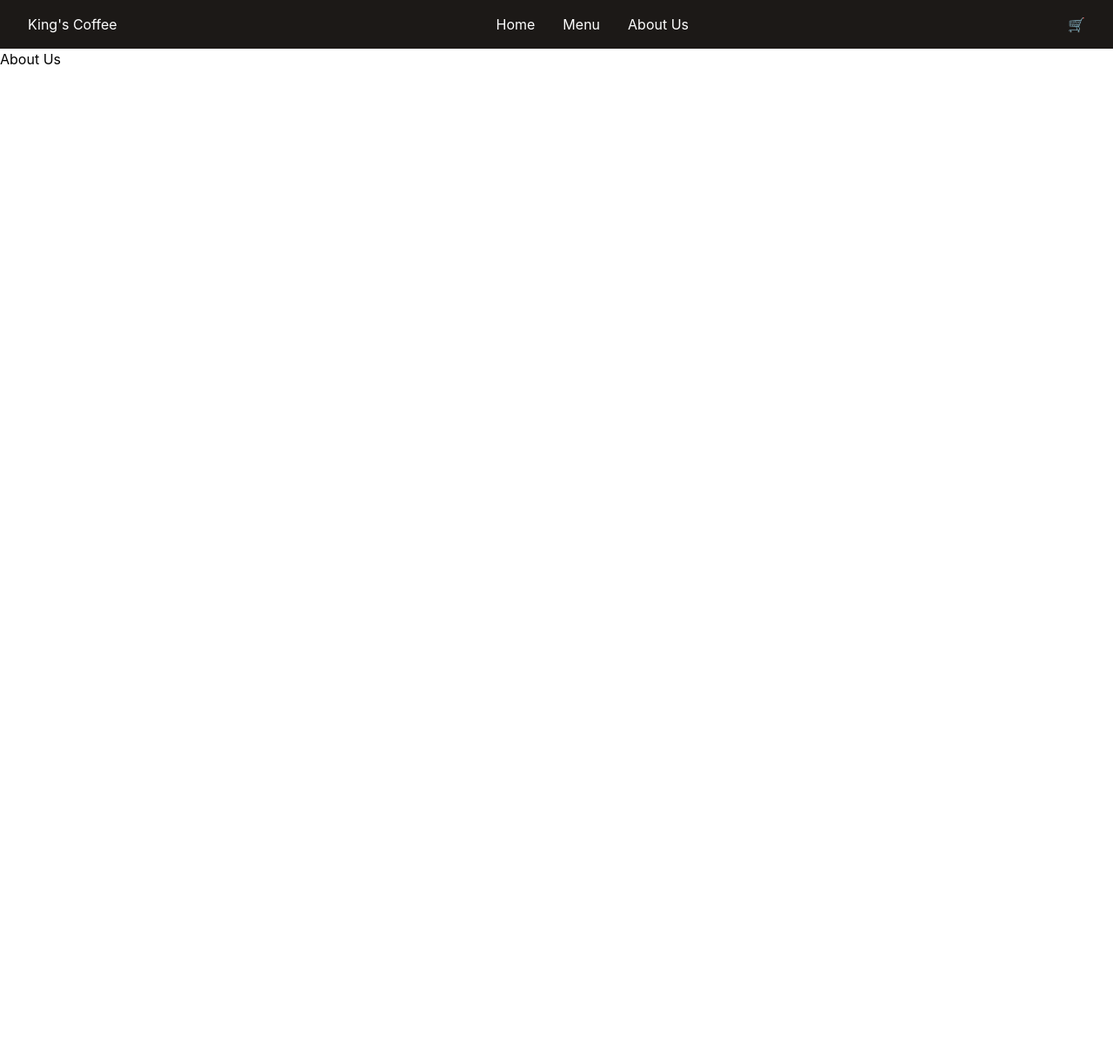
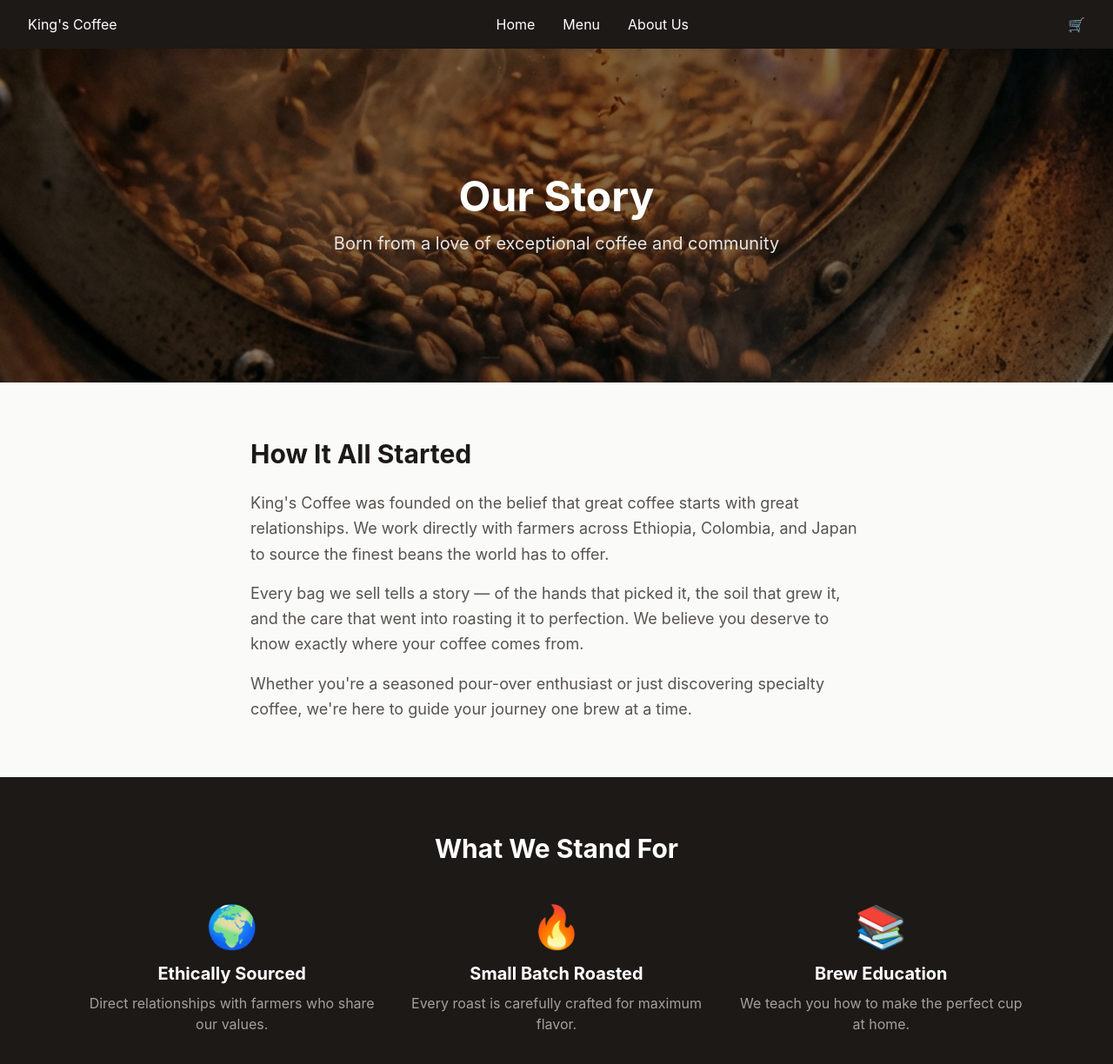
Before and after one commit to ChantellN/kings-coffee-react, a React (Vite) app: page /about in a window 1280 px wide. Shown: the top 1224 px of the page at 87% size. Before the commit the page ends 800 px from the top, so only its background shows below. Built offline with nearby package versions, Linux system fonts and the light colour scheme.

Commit message:
feat: finish About page + bug fixes

```diff
--- a/src/pages/AboutUs.jsx
+++ b/src/pages/AboutUs.jsx
@@ -1,5 +1,81 @@
+import aboutHero from '../assets/about-hero.png';
+
 const AboutUs = () => {
-  return <div>About Us</div>;
+  return (
+    <div className="bg-stone-50 min-h-screen">
+      {/* Hero */}
+      <div
+        className="relative h-96 w-full bg-cover bg-center bg-no-repeat"
+        style={{ backgroundImage: `url(${aboutHero})` }}
+      >
+        <div className="absolute inset-0 bg-black/50" />
+        <div className="relative z-10 flex flex-col items-center justify-center h-full text-center px-4">
+          <h1 className="text-5xl font-bold text-white mb-4">Our Story</h1>
+          <p className="text-stone-200 text-xl max-w-xl">
+            Born from a love of exceptional coffee and community
+          </p>
+        </div>
+      </div>
+
+      {/* Our Story */}
+      <div className="max-w-3xl mx-auto px-8 py-16">
+        <h2 className="text-3xl font-bold text-stone-900 mb-6">
+          How It All Started
+        </h2>
+        <p className="text-stone-600 text-lg leading-relaxed mb-4">
+          King's Coffee was founded on the belief that great coffee starts with
+          great relationships. We work directly with farmers across Ethiopia,
+          Colombia, and Japan to source the finest beans the world has to offer.
+        </p>
+        <p className="text-stone-600 text-lg leading-relaxed mb-4">
+          Every bag we sell tells a story — of the hands that picked it, the
+          soil that grew it, and the care that went into roasting it to
+          perfection. We believe you deserve to know exactly where your coffee
+          comes from.
+        </p>
+        <p className="text-stone-600 text-lg leading-relaxed">
+          Whether you're a seasoned pour-over enthusiast or just discovering
+          specialty coffee, we're here to guide your journey one brew at a time.
+        </p>
+      </div>
+
+      {/* Values */}
+      <div className="bg-stone-900 py-16">
+        <div className="max-w-6xl mx-auto px-8">
+          <h2 className="text-3xl font-bold text-white text-center mb-12">
+            What We Stand For
+          </h2>
+          <div className="grid grid-cols-1 md:grid-cols-3 gap-8">
+            {[
+              {
+                icon: '🌍',
+                title: 'Ethically Sourced',
+                desc: 'Direct relationships with farmers who share our values.',
+              },
+              {
+                icon: '🔥',
+                title: 'Small Batch Roasted',
+                desc: 'Every roast is carefully crafted for maximum flavor.',
+              },
+              {
+                icon: '📚',
+                title: 'Brew Education',
+                desc: 'We teach you how to make the perfect cup at home.',
+              },
+            ].map((value) => (
+              <div key={value.title} className="text-center">
+                <div className="text-5xl mb-4">{value.icon}</div>
+                <h3 className="text-xl font-bold text-white mb-2">
+                  {value.title}
+                </h3>
+                <p className="text-stone-400">{value.desc}</p>
+              </div>
+            ))}
+          </div>
+        </div>
+      </div>
+    </div>
+  );
 };
 
 export default AboutUs;
```
